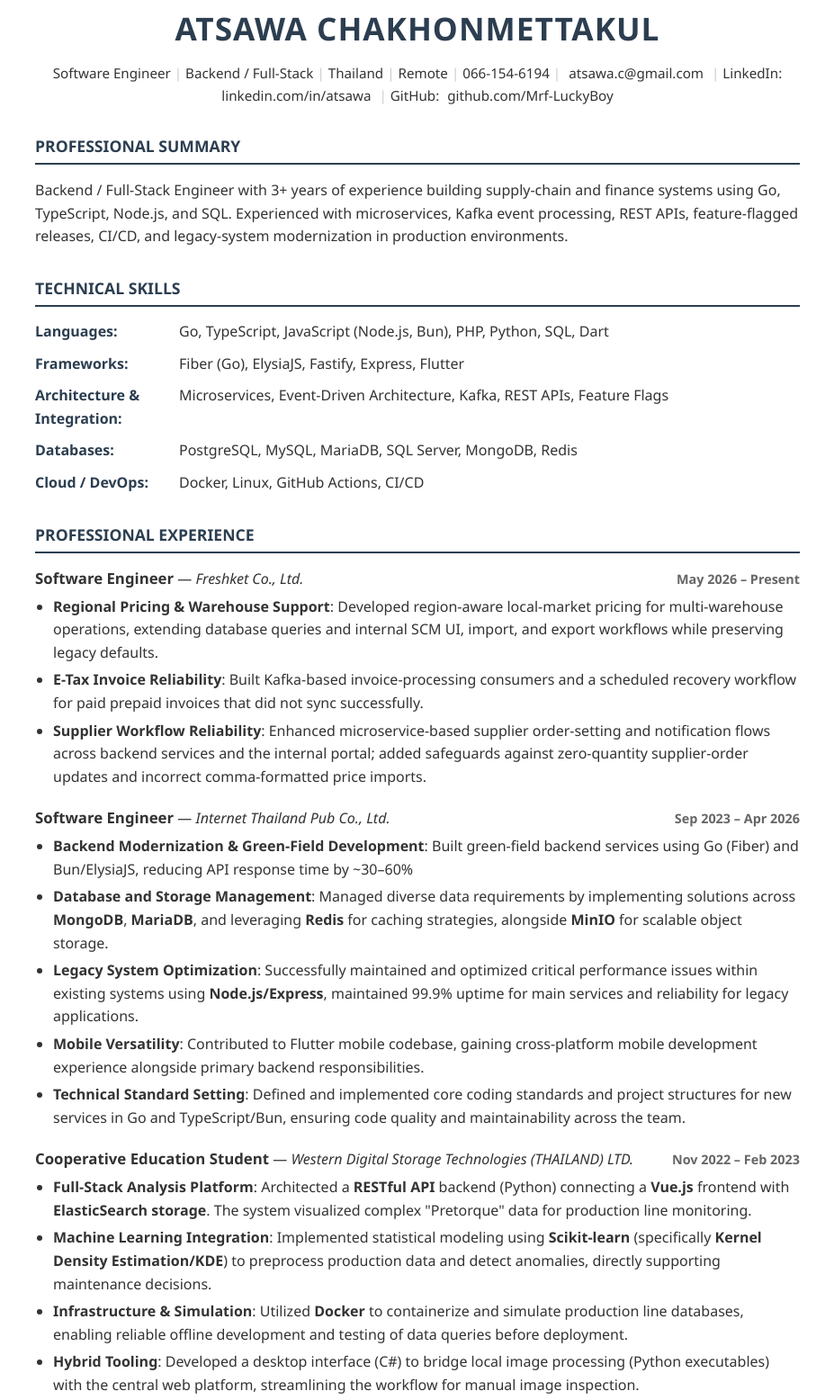
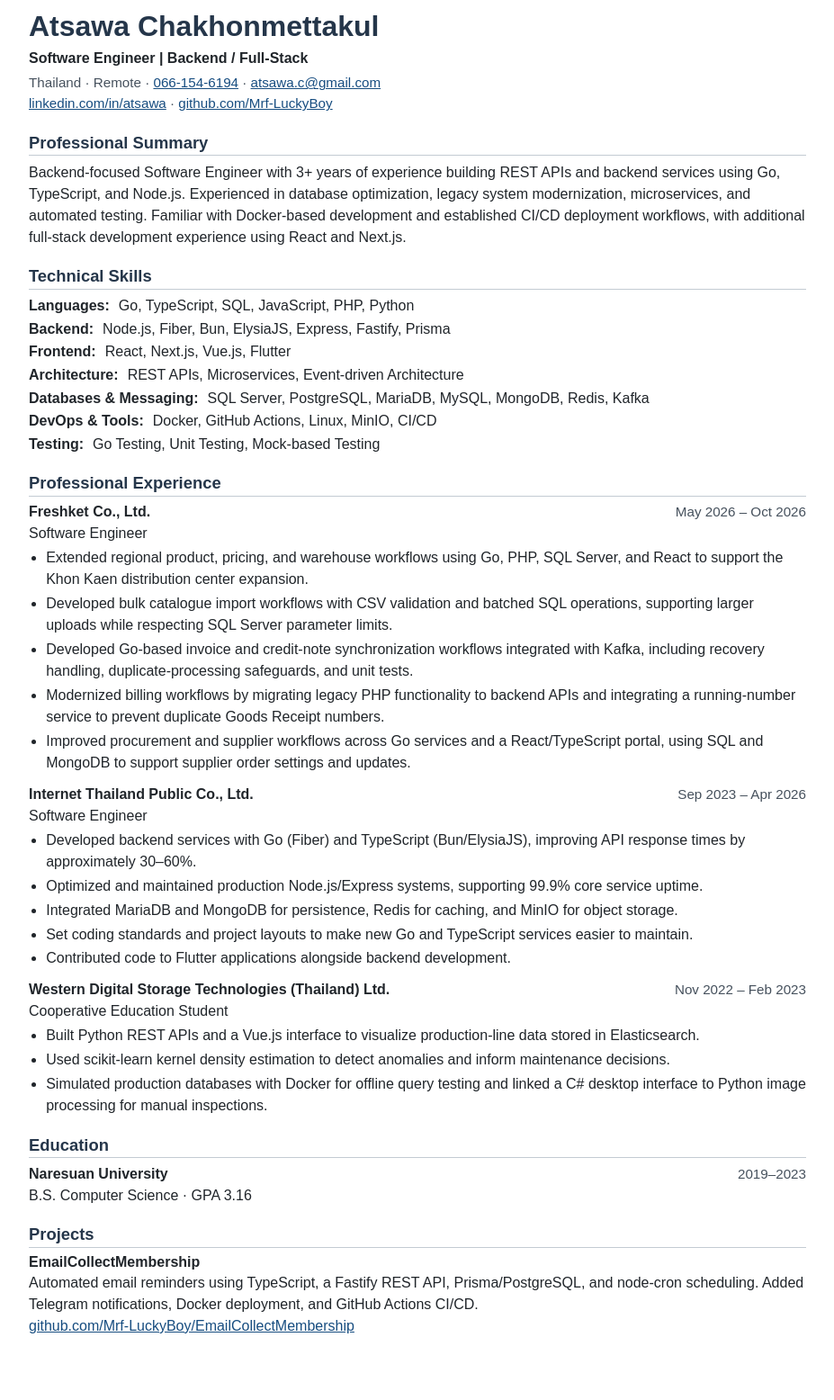
Before and after one commit to Mrf-LuckyBoy/Curriculum-Vitae, a plain HTML site: page index.html in a window 1280 px wide. Shown: the part 37-1593 px from the top of the page at 90% size, without its empty margins (176-1103 px from the left). After the commit the page ends 1571 px from the top, so only its background shows below. Drawn offline with Linux system fonts and the light colour scheme.

Commit message:
feat: update infomation 19/11/2026

```diff
--- a/index.html
+++ b/index.html
@@ -3,7 +3,7 @@
   <head>
     <meta charset="UTF-8" />
     <meta name="viewport" content="width=device-width, initial-scale=1.0" />
-    <title>Software Engineer Resume</title>
+    <title>Atsawa Chakhonmettakul | Software Engineer</title>
     <link rel="stylesheet" href="styles/base.css" />
     <link rel="stylesheet" href="styles/resume.css" />
     <link rel="stylesheet" href="styles/print.css" media="print" />
@@ -11,228 +11,164 @@
   <body>
     <header>
       <h1>Atsawa Chakhonmettakul</h1>
-      <div class="contact-info">
-        <span>Software Engineer</span>
-        <span class="separator">|</span>
-        <span>Backend / Full-Stack</span>
-        <span class="separator">|</span>
-        <span>Thailand</span>
-        <span class="separator">|</span>
-        <span>Remote</span>
-        <span class="separator">|</span>
-        <span>066-154-6194</span>
-        <span class="separator">|</span>
+      <p class="headline">Software Engineer | Backend / Full-Stack</p>
+      <p class="contact-info">
+        Thailand · Remote · <a href="tel:+66661546194">066-154-6194</a> ·
         <a href="mailto:atsawa.c@gmail.com">atsawa.c@gmail.com</a>
-        <span class="separator">|</span>
-        LinkedIn:
-        <a href="https://www.linkedin.com/in/atsawa">linkedin.com/in/atsawa</a>
-        <span class="separator">|</span>
-        GitHub:
+      </p>
+      <p class="contact-info">
+        <a href="https://www.linkedin.com/in/atsawa">linkedin.com/in/atsawa</a> ·
         <a href="https://github.com/Mrf-LuckyBoy">github.com/Mrf-LuckyBoy</a>
-      </div>
+      </p>
     </header>
 
+    <main>
       <section>
         <h2>Professional Summary</h2>
         <p>
-        Backend / Full-Stack Engineer with 3+ years of experience building
-        supply-chain and finance systems using Go, TypeScript, Node.js, and
-        SQL. Experienced with microservices, Kafka event processing, REST APIs,
-        feature-flagged releases, CI/CD, and legacy-system modernization in
-        production environments.
+          Backend-focused Software Engineer with 3+ years of experience building REST APIs and backend services using Go, TypeScript, and Node.js. Experienced in database optimization, legacy system modernization, microservices, and automated testing. Familiar with Docker-based development and established CI/CD deployment workflows, with additional full-stack development experience using React and Next.js.
         </p>
       </section>
 
       <section>
         <h2>Technical Skills</h2>
-      <div class="skills-grid">
-        <div class="skill-category">Languages:</div>
-        <div>Go, TypeScript, JavaScript (Node.js, Bun), PHP, Python, SQL, Dart</div>
+        <dl class="skills-list">
+          <div>
+            <dt>Languages</dt>
+            <dd>Go, TypeScript, SQL, JavaScript, PHP, Python</dd>
           </div>
-      <div class="skills-grid">
-        <div class="skill-category">Frameworks:</div>
-        <div>Fiber (Go), ElysiaJS, Fastify, Express, Flutter</div>
+          <div>
+            <dt>Backend</dt>
+            <dd>Node.js, Fiber, Bun, ElysiaJS, Express, Fastify, Prisma</dd>
           </div>
-      <div class="skills-grid">
-        <div class="skill-category">Architecture & Integration:</div>
-        <div>Microservices, Event-Driven Architecture, Kafka, REST APIs, Feature Flags</div>
+          <div>
+            <dt>Frontend</dt>
+            <dd>React, Next.js, Vue.js, Flutter</dd>
           </div>
-      <div class="skills-grid">
-        <div class="skill-category">Databases:</div>
-        <div>PostgreSQL, MySQL, MariaDB, SQL Server, MongoDB, Redis</div>
+          <div>
+            <dt>Architecture</dt>
+            <dd>REST APIs, Microservices, Event-driven Architecture</dd>
           </div>
-      <div class="skills-grid">
-        <div class="skill-category">Cloud / DevOps:</div>
-        <div>Docker, Linux, GitHub Actions, CI/CD</div>
+          <div>
+            <dt>Databases &amp; Messaging</dt>
+            <dd>SQL Server, PostgreSQL, MariaDB, MySQL, MongoDB, Redis, Kafka</dd>
           </div>
+          <div>
+            <dt>DevOps &amp; Tools</dt>
+            <dd>Docker, GitHub Actions, Linux, MinIO, CI/CD</dd>
+          </div>
+          <div>
+            <dt>Testing</dt>
+            <dd>Go Testing, Unit Testing, Mock-based Testing</dd>
+          </div>
+        </dl>
       </section>
 
       <section>
         <h2>Professional Experience</h2>
 
-            <div class="job-entry">
+        <article class="job-entry">
           <div class="job-header">
-          <div>
-            <span class="job-title">Software Engineer</span> —
-            <span class="company-name"
-              >Freshket Co., Ltd. </span
-            >
-          </div>
-          <div class="job-date">May 2026 – Present</div>
+            <h3>Freshket Co., Ltd.</h3>
+            <p class="job-date">May 2026 – Oct 2026</p>
+            <p class="job-title">Software Engineer</p>
           </div>
           <ul>
             <li>
-            <strong>Regional Pricing & Warehouse Support</strong>: Developed
-            region-aware local-market pricing for multi-warehouse operations,
-            extending database queries and internal SCM UI, import, and export
-            workflows while preserving legacy defaults.
+              Extended regional product, pricing, and warehouse workflows using Go, PHP,
+              SQL Server, and React to support the Khon Kaen distribution center expansion.
             </li>
             <li>
-            <strong>E-Tax Invoice Reliability</strong>: Built Kafka-based
-            invoice-processing consumers and a scheduled recovery workflow for
-            paid prepaid invoices that did not sync successfully.
+              Developed bulk catalogue import workflows with CSV validation and batched SQL operations,
+              supporting larger uploads while respecting SQL Server parameter limits.
+            </li>
+            <!-- <li> -->
+            <!--   Built invoice and credit-note sync in Go with recovery, duplicate prevention, and unit tests. -->
+            <!--   Used Kafka for invoice processing. -->
+            <!-- </li> -->
+            <li>
+              Developed Go-based invoice and credit-note synchronization workflows integrated with Kafka, including recovery handling, duplicate-processing safeguards, and unit tests.
             </li>
             <li>
-            <strong>Supplier Workflow Reliability</strong>: Enhanced
-            microservice-based supplier order-setting and notification flows
-            across backend services and the internal portal; added safeguards
-            against zero-quantity supplier-order updates and incorrect
-            comma-formatted price imports.
+              Modernized billing workflows by migrating legacy PHP functionality to backend APIs and
+              integrating a running-number service to prevent duplicate Goods Receipt numbers.
             </li>
-          <!-- <li> -->
-          <!--   <strong>Backend Modernization & Green-Field Development</strong>: -->
-          <!--   Built green-field backend services using Go (Fiber) and Bun/ElysiaJS, reducing API response time by ~30–60% -->
-          <!-- </li> -->
-          <!-- <li> -->
-          <!--   <strong>Database and Storage Management</strong>: Managed diverse -->
-          <!--   data requirements by implementing solutions across -->
-          <!--   <strong>MongoDB</strong>, <strong>MariaDB</strong>, and leveraging -->
-          <!--   <strong>Redis</strong> for caching strategies, alongside -->
-          <!--   <strong>MinIO</strong> for scalable object storage. -->
-          <!-- </li> -->
-          <!-- <li> -->
-          <!--   <strong>Legacy System Optimization</strong>: Successfully maintained -->
-          <!--   and optimized critical performance issues within existing systems -->
-          <!--   using <strong>Node.js/Express</strong>, maintained 99.9% uptime for main services and reliability for legacy applications. -->
-          <!-- </li> -->
-          <!-- <li> -->
-          <!--   <strong>Mobile Versatility</strong>: Contributed to Flutter mobile codebase, gaining cross-platform mobile development experience alongside primary backend responsibilities. -->
-          <!-- </li> -->
-          <!-- <li> -->
-          <!--   <strong>Technical Standard Setting</strong>: Defined and implemented -->
-          <!--   core coding standards and project structures for new services in Go -->
-          <!--   and TypeScript/Bun, ensuring code quality and maintainability across -->
-          <!--   the team. -->
-          <!-- </li> -->
+            <li>
+              Improved procurement and supplier workflows across Go services and a React/TypeScript
+              portal, using SQL and MongoDB to support supplier order settings and updates.
+            </li>
           </ul>
-      </div>
+        </article>
 
-      <div class="job-entry">
+        <article class="job-entry">
           <div class="job-header">
-          <div>
-            <span class="job-title">Software Engineer</span> —
-            <span class="company-name"
-              >Internet Thailand Pub Co., Ltd.</span
-            >
-          </div>
-          <div class="job-date">Sep 2023 – Apr 2026</div>
+            <h3>Internet Thailand Public Co., Ltd.</h3>
+            <p class="job-date">Sep 2023 – Apr 2026</p>
+            <p class="job-title">Software Engineer</p>
           </div>
           <ul>
             <li>
-            <strong>Backend Modernization & Green-Field Development</strong>:
-            <!-- Drove backend development across multiple services, utilizing -->
-            <!-- <strong>Go (Fiber)</strong> and the high-performance -->
-            <!-- <strong>Bun/ElysiaJS</strong> stack for green-field projects, -->
-            <!-- reduced API response time by ~30-60% and modern architecture. -->
-            Built green-field backend services using Go (Fiber) and Bun/ElysiaJS, reducing API response time by ~30–60%
+              Developed backend services with Go (Fiber) and TypeScript (Bun/ElysiaJS),
+              improving API response times by approximately 30–60%.
             </li>
             <li>
-            <strong>Database and Storage Management</strong>: Managed diverse
-            data requirements by implementing solutions across
-            <strong>MongoDB</strong>, <strong>MariaDB</strong>, and leveraging
-            <strong>Redis</strong> for caching strategies, alongside
-            <strong>MinIO</strong> for scalable object storage.
+              Optimized and maintained production Node.js/Express systems, supporting 99.9% core service uptime.
             </li>
             <li>
-            <strong>Legacy System Optimization</strong>: Successfully maintained
-            and optimized critical performance issues within existing systems
-            using <strong>Node.js/Express</strong>, maintained 99.9% uptime for main services and reliability for legacy applications.
+              Integrated MariaDB and MongoDB for persistence, Redis for caching, and MinIO
+              for object storage.
             </li>
             <li>
-            <strong>Mobile Versatility</strong>: Contributed to Flutter mobile codebase, gaining cross-platform mobile development experience alongside primary backend responsibilities.
+              Set coding standards and project layouts to make new Go and TypeScript services easier to maintain.
             </li>
             <li>
-            <strong>Technical Standard Setting</strong>: Defined and implemented
-            core coding standards and project structures for new services in Go
-            and TypeScript/Bun, ensuring code quality and maintainability across
-            the team.
+              Contributed code to Flutter applications alongside backend development.
             </li>
           </ul>
-      </div>
-      <div class="job-entry">
+        </article>
+
+        <article class="job-entry">
           <div class="job-header">
-          <div>
-            <span class="job-title">Cooperative Education Student</span> —
-            <span class="company-name">Western Digital Storage Technologies (THAILAND) LTD.</span>
-          </div>
-          <div class="job-date">Nov 2022 – Feb 2023</div>
+            <h3>Western Digital Storage Technologies (Thailand) Ltd.</h3>
+            <p class="job-date">Nov 2022 – Feb 2023</p>
+            <p class="job-title">Cooperative Education Student</p>
           </div>
           <ul>
             <li>
-            <strong>Full-Stack Analysis Platform</strong>: Architected a
-            <strong>RESTful API</strong> backend (Python) connecting a
-            <strong>Vue.js</strong>
-            frontend with <strong>ElasticSearch storage</strong>. The system
-            visualized complex "Pretorque" data for production line monitoring.
+              Built Python REST APIs and a Vue.js interface to visualize production-line
+              data stored in Elasticsearch.
             </li>
             <li>
-            <strong>Machine Learning Integration</strong>: Implemented
-            statistical modeling using
-            <strong>Scikit-learn</strong> (specifically
-            <strong>Kernel Density Estimation/KDE</strong>) to preprocess
-            production data and detect anomalies, directly supporting
-            maintenance decisions.
+              Used scikit-learn kernel density estimation to detect anomalies and inform maintenance decisions.
             </li>
             <li>
-            <strong>Infrastructure & Simulation</strong>: Utilized
-            <strong>Docker</strong> to containerize and simulate production line
-            databases, enabling reliable offline development and testing of data
-            queries before deployment.
-          </li>
-          <li>
-            <strong>Hybrid Tooling</strong>: Developed a desktop interface (C#)
-            to bridge local image processing (Python executables) with the
-            central web platform, streamlining the workflow for manual image
-            inspection.
+              Simulated production databases with Docker for offline query testing and linked
+              a C# desktop interface to Python image processing for manual inspections.
             </li>
           </ul>
-      </div>
+        </article>
       </section>
 
       <section>
         <h2>Education</h2>
         <div class="job-header">
-        <div>
-          <span class="job-title">B.S. Computer Science</span> —
-          <span class="company-name">Naresuan University</span>
-          <br>
-          <span><strong>GPA: </strong>3.16</span>
-        </div>
-        <div class="job-date">2019-2023</div>
+          <h3>Naresuan University</h3>
+          <p class="job-date">2019–2023</p>
+          <p class="job-title">B.S. Computer Science · GPA 3.16</p>
         </div>
       </section>
 
       <section>
         <h2>Projects</h2>
-      <ul>
-        <li>
-          <strong>EmailCollectMembership</strong>: Built an automated email reminder service with a Fastify REST API, Prisma/PostgreSQL, and node-cron scheduling. Includes Telegram notifications, Dockerized deployment, and CI/CD via GitHub Actions. (TypeScript)<br>
-          (<a href="https://github.com/Mrf-LuckyBoy/EmailCollectMembership">
-  github.com/Mrf-LuckyBoy/EmailCollectMembership
-</a>
-)
-        </li>
-      </ul>
+        <h3>EmailCollectMembership</h3>
+        <p>
+          Automated email reminders using TypeScript, a Fastify REST API, Prisma/PostgreSQL, and node-cron
+          scheduling. Added Telegram notifications, Docker deployment, and GitHub Actions CI/CD.
+        </p>
+        <p>
+          <a href="https://github.com/Mrf-LuckyBoy/EmailCollectMembership">github.com/Mrf-LuckyBoy/EmailCollectMembership</a>
+        </p>
       </section>
+    </main>
   </body>
 </html>
--- a/styles/base.css
+++ b/styles/base.css
@@ -1,25 +1,35 @@
 :root {
-    --primary-color: #333;
-    --accent-color: #2c3e50;
-    --link-color: #0066cc;
-    --border-color: #e0e0e0;
+    --primary-color: #20252a;
+    --accent-color: #25364a;
+    --secondary-color: #46515d;
+    --link-color: #174d80;
+    --border-color: #c3cbd3;
 }
 
 body {
-    max-width: 850px;
+    max-width: 54rem;
     margin: 0 auto;
-    padding: 40px;
-    background-color: #fff;
+    padding: clamp(1rem, 5vw, 3rem);
     color: var(--primary-color);
-    font-family: "Segoe UI", Tahoma, Geneva, Verdana, sans-serif;
-    line-height: 1.6;
+    font-family: Arial, Helvetica, sans-serif;
+    line-height: 1.5;
+}
+
+h1,
+h2,
+h3,
+p,
+dl,
+dd {
+    margin: 0;
+}
+
+a {
+    color: var(--link-color);
+    overflow-wrap: anywhere;
 }
 
 ul {
-    margin: 5px 0;
-    padding-left: 20px;
+    margin: 0;
+    padding-inline-start: 1.2em;
 }
-
-li {
-    margin-bottom: 5px;
-}
--- a/styles/print.css
+++ b/styles/print.css
@@ -1,27 +1,70 @@
+@page {
+    size: A4;
+    margin: 10mm 12mm;
+}
+
 body {
+    max-width: none;
     padding: 0;
-    font-size: 11pt;
+    background: transparent;
+    color: #000;
+    font-size: 10.5pt;
+    line-height: 1.22;
+}
+
+h1,
+h2,
+.contact-info,
+.job-date,
+a {
+    color: inherit;
+}
+
+a {
+    text-decoration: none;
 }
 
 .no-print {
     display: none;
 }
 
-a {
-    color: #000;
-    text-decoration: none;
+main > section {
+    margin-block-start: 0.65em;
 }
 
 h2 {
-    margin-top: 20px;
+    margin-block-end: 0.2em;
+}
+
+.skills-list > div {
+    margin-block-end: 0;
+}
+
+.job-entry + .job-entry {
+    margin-block-start: 0.5em;
+}
+
+.job-entry li + li {
+    margin-block-start: 0.1em;
+}
+
+h2,
+h3,
+.job-header {
     break-after: avoid;
 }
 
-@page {
-    margin: 0.5in;
-}
-
-.job-entry,
+.job-header,
+.skills-list > div,
 li {
     break-inside: avoid;
 }
+
+.job-entry ul {
+    break-before: avoid;
+}
+
+p {
+    orphans: 2;
+    widows: 2;
+}
--- a/styles/resume.css
+++ b/styles/resume.css
@@ -1,88 +1,79 @@
-/* Header */
-header {
-    margin-bottom: 30px;
-    text-align: center;
+h1 {
+    color: var(--accent-color);
+    font-size: 2em;
+    line-height: 1.15;
 }
 
-h1 {
-    margin: 0;
-    color: var(--accent-color);
-    font-size: 2.2rem;
-    letter-spacing: 1px;
-    text-transform: uppercase;
+.headline {
+    margin-block: 0.3em;
+    font-weight: 600;
 }
 
-.contact-info {
-    margin-top: 10px;
-    font-size: 0.95rem;
+.contact-info,
+.job-date {
+    color: var(--secondary-color);
+    font-size: 0.95em;
 }
 
-.contact-info a {
-    margin: 0 5px;
-    color: var(--primary-color);
-    text-decoration: none;
+main > section {
+    margin-block-start: 1.1em;
 }
 
-.separator {
-    color: #ccc;
+h2 {
+    margin-block-end: 0.35em;
+    border-block-end: 1px solid var(--border-color);
+    color: var(--accent-color);
+    font-size: 1.15em;
 }
 
-/* Sections */
-h2 {
-    margin-top: 30px;
-    margin-bottom: 15px;
-    padding-bottom: 5px;
-    border-bottom: 2px solid var(--accent-color);
-    color: var(--accent-color);
-    font-size: 1.1rem;
-    text-transform: uppercase;
+h3 {
+    font-size: 1em;
+    line-height: 1.3;
 }
 
-/* Experience */
-.job-entry {
-    margin-bottom: 20px;
+.skills-list > div {
+    margin-block-end: 0.1em;
+}
+
+.skills-list dt,
+.skills-list dd {
+    display: inline;
+}
+
+.skills-list dt {
+    margin-inline-end: 0.35em;
+    font-weight: 700;
+}
+
+.skills-list dt::after {
+    content: ":";
+}
+
+.job-entry + .job-entry {
+    margin-block-start: 0.75em;
 }
 
 .job-header {
-    display: flex;
+    display: grid;
+    grid-template-columns: minmax(0, 1fr) auto;
     align-items: baseline;
-    justify-content: space-between;
-    margin-bottom: 5px;
+    gap: 0 1em;
 }
 
 .job-title {
-    font-size: 1.05rem;
-    font-weight: bold;
+    grid-column: 1 / -1;
 }
 
-.company-name {
-    font-style: italic;
+.job-entry ul {
+    margin-block-start: 0.2em;
 }
 
-.job-date {
-    color: #666;
-    font-size: 0.9rem;
-    font-weight: bold;
+.job-entry li + li {
+    margin-block-start: 0.18em;
 }
 
-/* Skills */
-.skills-grid {
-    display: grid;
-    grid-template-columns: 150px 1fr;
-    gap: 10px;
-    margin-bottom: 10px;
+@media screen and (max-width: 38rem) {
+    .job-header {
+        grid-template-columns: minmax(0, 1fr);
+    }
 }
-
-.skill-category {
-    color: var(--accent-color);
-    font-weight: bold;
-}
-
-/* Utilities */
-.no-print {
-    margin-bottom: 20px;
-    padding: 10px;
-    border: 1px solid #ccc;
-    background: #f0f0f0;
-    text-align: center;
-}
```
Also changed, not shown: 1 other file. Lines whose indentation alone changed are shown as unchanged.
